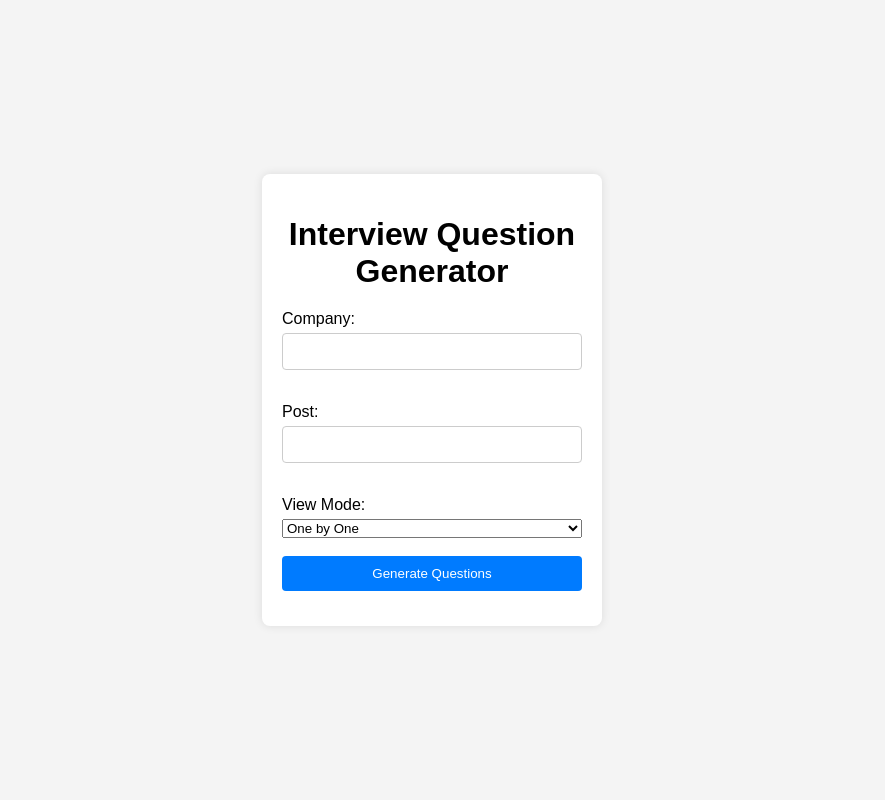
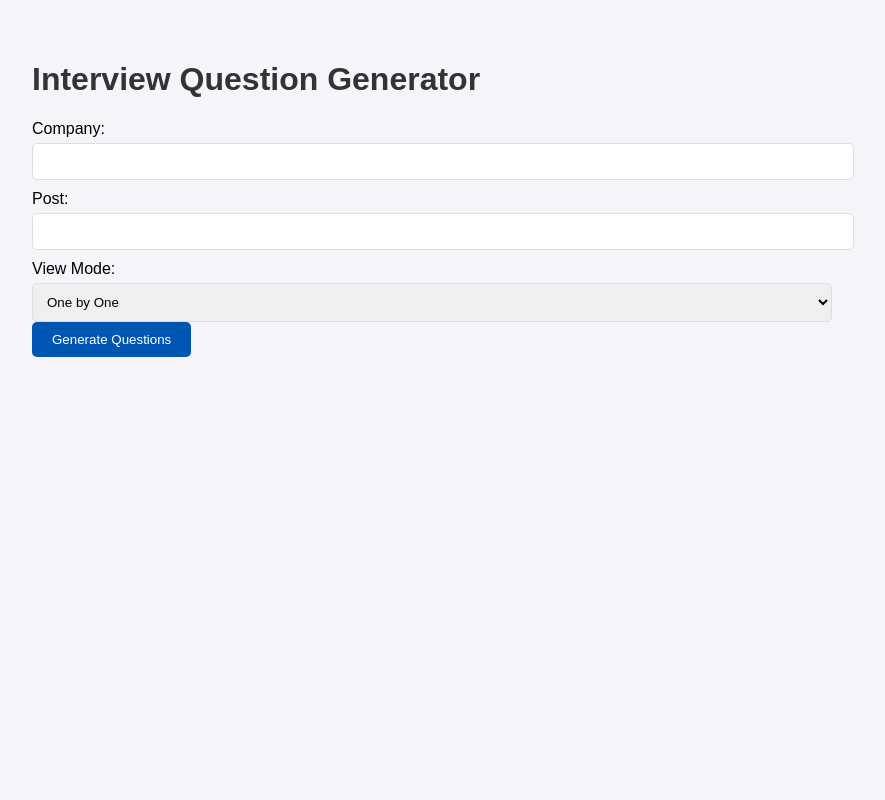
Before and after one commit to aryatalathi/Innovators, a Flask app: page / in a window 1280 px wide. Shown: the whole page, without its empty margins (208-1093 px from the left). Run offline with Flask 3, Linux system fonts and the light colour scheme.

Commit message:
Update style.css

```diff
--- a/static/style.css
+++ b/static/style.css
@@ -1,57 +1,68 @@
+/* Global styles */
 body {
     font-family: Arial, sans-serif;
-    background-color: #f4f4f4;
     margin: 0;
-    padding: 0;
-    display: flex;
-    justify-content: center;
-    align-items: center;
-    height: 100vh;
-}
-
-.container {
-    background-color: #fff;
     padding: 20px;
-    border-radius: 8px;
-    box-shadow: 0 0 10px rgba(0, 0, 0, 0.1);
-    width: 300px;
-    text-align: center;
+    background-color: #f4f4f9;
     }
 
     h1 {
+    color: #333;
+    }
+
+    /* Container styles for pages */
+    .container {
+    max-width: 800px;
+    width: 100%;
+    margin: auto;
+    padding: 20px;
+    }
+
+    /* Styles for index.html */
+    form {
     margin-bottom: 20px;
     }
 
-form {
-    display: flex;
-    flex-direction: column;
+    label {
+    display: block;
+    margin-top: 10px;
     }
 
-label {
-    margin-bottom: 5px;
-    text-align: left;
-}
-
-input[type="text"],
-input[type="checkbox"],
-button {
-    margin-bottom: 15px;
+    input[type="text"], select {
+    width: 100%;
     padding: 10px;
-    border: 1px solid #ccc;
-    border-radius: 4px;
+    margin-top: 5px;
+    border: 1px solid #ddd;
+    border-radius: 5px;
     }
 
     button {
-    background-color: #007bff;
+    padding: 10px 20px;
+    background-color: #007BFF;
     color: white;
+    border: none;
+    border-radius: 5px;
     cursor: pointer;
-    border: none;
     }
 
-button:hover {
+    button
+    {
     background-color: #0056b3;
     }
 
-#output {
-    margin-top: 20px;
+    .question-card {
+    background-color: white;
+    padding: 20px;
+    border-radius: 5px;
+    box-shadow: 0 0 10px rgba(0,0,0,0.1);
+    max-width: 600px;
+    margin: auto;
     }
+
+    .question-item {
+    background-color: #f9f9f9;
+    padding: 15px;
+    border-radius: 5px;
+    margin-bottom: 10px;
+    box-shadow: 0 0 5px rgba(0,0,0,0.1);
+    }
```
Lines whose indentation alone changed are shown as unchanged.
